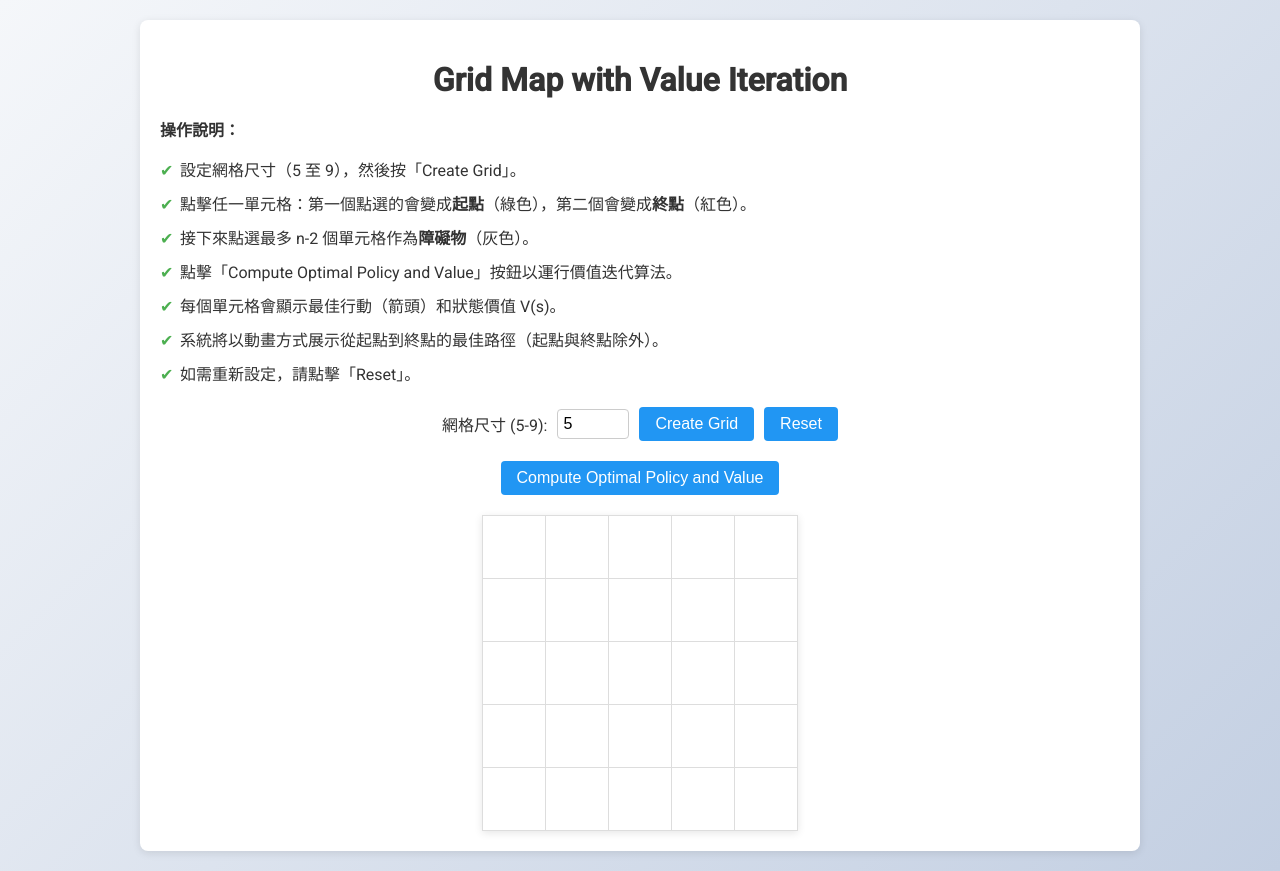
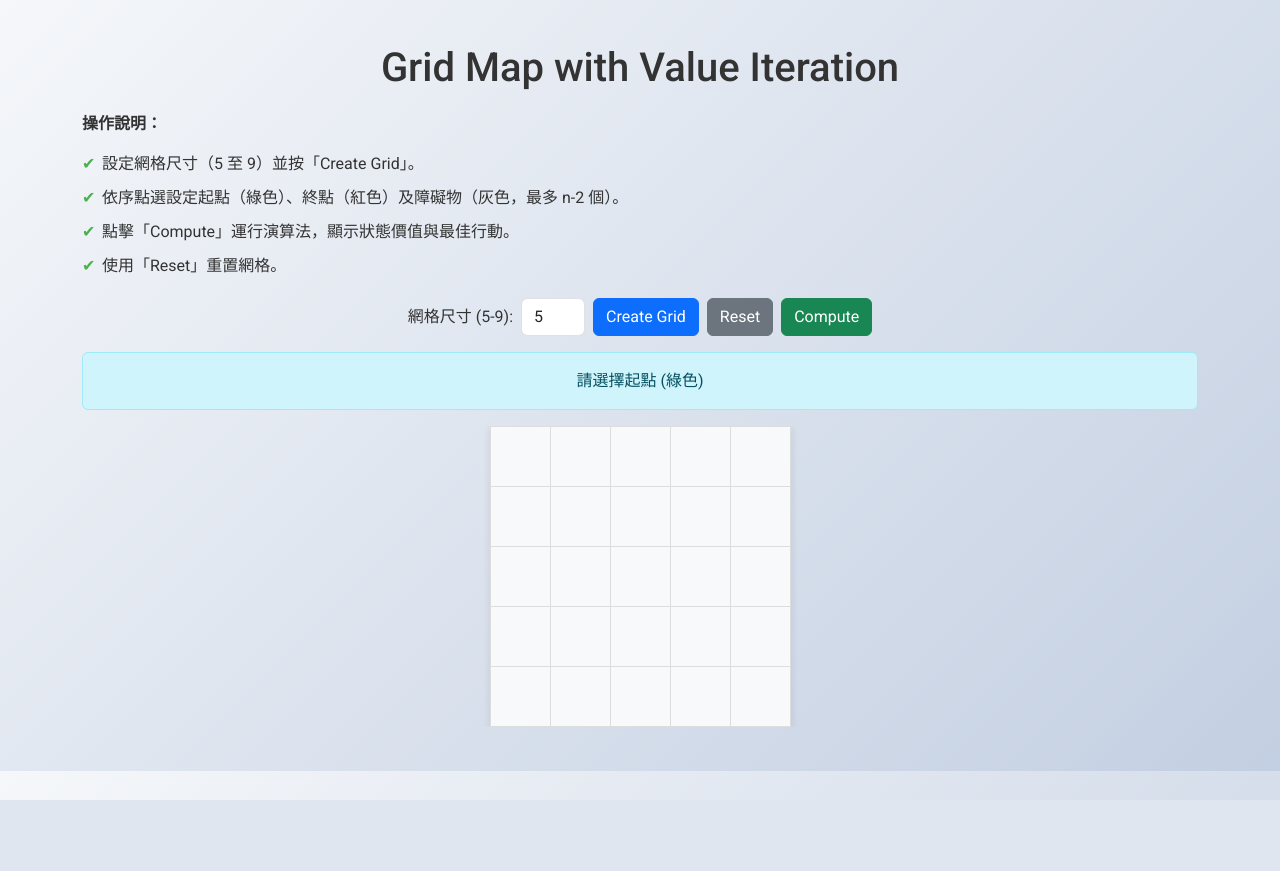
Before and after one commit to YANGCHIHUNG/DRL, a Flask app: page / in a window 1280 px wide. After the commit the page ends 800 px from the top, so only its background shows below. Run offline with Flask 3, Linux system fonts and the light colour scheme.

Commit message:
feat: improve grid UI layout

```diff
--- a/hw2/templates/index.html
+++ b/hw2/templates/index.html
@@ -3,6 +3,10 @@
 <head>
   <meta charset="UTF-8">
   <title>Grid Map with Value Iteration</title>
+  <meta name="viewport" content="width=device-width, initial-scale=1">
+  <!-- Bootstrap CSS -->
+  <link href="https://cdn.jsdelivr.net/npm/bootstrap@5.3.0/dist/css/bootstrap.min.css" rel="stylesheet">
+  <!-- Google Fonts -->
   <link href="https://fonts.googleapis.com/css?family=Roboto:400,500&display=swap" rel="stylesheet">
   <style>
     body {
@@ -16,17 +20,9 @@
       text-align: center;
       margin-bottom: 20px;
     }
-    .container {
-      max-width: 960px;
-      margin: auto;
-      background: white;
-      padding: 20px;
-      border-radius: 8px;
-      box-shadow: 0 2px 8px rgba(0,0,0,0.1);
-    }
     .instruction {
       margin-bottom: 20px;
-      font-size: 16px;
+      font-size: 1rem;
       line-height: 1.5;
     }
     .instruction ul {
@@ -44,89 +40,61 @@
       left: 0;
       color: #4caf50;
     }
-    form {
-      display: flex;
-      justify-content: center;
-      align-items: center;
-      gap: 10px;
-      margin-bottom: 20px;
-    }
-    input[type="number"] {
-      width: 60px;
-      padding: 5px;
-      border: 1px solid #ccc;
-      border-radius: 4px;
-      font-size: 16px;
-    }
-    button {
-      padding: 8px 16px;
-      font-size: 16px;
-      border: none;
-      border-radius: 4px;
-      cursor: pointer;
-      background-color: #2196f3;
-      color: white;
-      transition: background-color 0.3s ease;
-    }
-    button:hover {
-      background-color: #1976d2;
-    }
+    /* Table and cell styling */
     table {
       margin: 0 auto;
       border-collapse: collapse;
       box-shadow: 0 2px 8px rgba(0,0,0,0.1);
+      position: relative;
     }
     td {
+      box-sizing: border-box;
       width: 60px;
       height: 60px;
       border: 1px solid #ddd;
+      background-color: #f8f9fa;
       text-align: center;
       vertical-align: middle;
       cursor: pointer;
-      font-size: 16px;
+      font-size: 1rem;
       position: relative;
-      transition: background-color 0.3s ease, transform 0.2s ease;
+      overflow: hidden;
+      /* 移除 hover 動畫效果 */
     }
-    td:hover {
-      transform: scale(1.05);
-    }
-    /* Colors for start, end, and obstacles */
-    .start { background-color: #4caf50; color: white; }
-    .end { background-color: #f44336; color: white; }
-    .obstacle { background-color: #9e9e9e; color: white; }
+    /* Special cell colors */
+    .start { background-color: #4caf50 !important; color: white; }
+    .end { background-color: #f44336 !important; color: white; }
+    .obstacle { background-color: #9e9e9e !important; color: white; }
   </style>
 </head>
 <body>
-  <div class="container">
+  <div class="container my-4">
     <h1>Grid Map with Value Iteration</h1>
-    <!-- 操作說明 -->
     <div class="instruction">
       <p><strong>操作說明：</strong></p>
       <ul>
-        <li>設定網格尺寸（5 至 9），然後按「Create Grid」。</li>
-        <li>點擊任一單元格：第一個點選的會變成<strong>起點</strong>（綠色），第二個會變成<strong>終點</strong>（紅色）。</li>
-        <li>接下來點選最多 n-2 個單元格作為<strong>障礙物</strong>（灰色）。</li>
-        <li>點擊「Compute Optimal Policy and Value」按鈕以運行價值迭代算法。</li>
-        <li>每個單元格會顯示最佳行動（箭頭）和狀態價值 V(s)。</li>
-        <li>系統將以動畫方式展示從起點到終點的最佳路徑（起點與終點除外）。</li>
-        <li>如需重新設定，請點擊「Reset」。</li>
+        <li>設定網格尺寸（5 至 9）並按「Create Grid」。</li>
+        <li>依序點選設定起點（綠色）、終點（紅色）及障礙物（灰色，最多 n-2 個）。</li>
+        <li>點擊「Compute」運行演算法，顯示狀態價值與最佳行動。</li>
+        <li>使用「Reset」重置網格。</li>
       </ul>
     </div>
 
-    <!-- 設定網格尺寸 -->
-    <form method="post" action="/">
-      <label for="grid_size">網格尺寸 (5-9): </label>
-      <input type="number" name="grid_size" id="grid_size" value="{{ n }}" min="5" max="9">
-      <button type="submit">Create Grid</button>
-      <button type="button" onclick="resetGrid()">Reset</button>
+    <!-- 將所有控制項排在同一列 -->
+    <form method="post" action="/" class="d-flex flex-wrap justify-content-center align-items-center mb-3">
+      <label for="grid_size" class="me-2">網格尺寸 (5-9): </label>
+      <input type="number" name="grid_size" id="grid_size" value="{{ n }}" min="5" max="9" class="form-control w-auto me-2">
+      <button type="submit" class="btn btn-primary me-2">Create Grid</button>
+      <button type="button" onclick="resetGrid()" class="btn btn-secondary me-2">Reset</button>
+      <button type="button" onclick="computeOptimalPolicyAndValue()" class="btn btn-success">Compute</button>
     </form>
 
-    <!-- 價值迭代功能按鈕 -->
-    <div style="text-align: center; margin-bottom: 20px;">
-      <button type="button" onclick="computeOptimalPolicyAndValue()">Compute Optimal Policy and Value</button>
+    <!-- 狀態說明區塊 -->
+    <div id="status" class="alert alert-info text-center mb-3">
+      請選擇起點 (綠色)
     </div>
 
-    <!-- 根據 n 動態生成網格 -->
+    <div class="table-responsive">
       <table id="grid">
         {% for i in range(n) %}
           <tr>
@@ -137,7 +105,10 @@
         {% endfor %}
       </table>
     </div>
+  </div>
 
+  <!-- Bootstrap JS Bundle (includes Popper) -->
+  <script src="https://cdn.jsdelivr.net/npm/bootstrap@5.3.0/dist/js/bootstrap.bundle.min.js"></script>
   <script>
     let n = {{ n }};
     let startSet = false;
@@ -147,6 +118,20 @@
     let startCoord = null;
     let endCoord = null;
     let actions = ["↑", "↓", "←", "→"];
+
+    function updateStatus() {
+      let statusText = "";
+      if (!startSet) {
+        statusText = "請選擇起點 (綠色)";
+      } else if (!endSet) {
+        statusText = "請選擇終點 (紅色)";
+      } else if (obstacleCount < maxObstacles) {
+        statusText = "請選擇障礙物 (灰色)，剩餘 " + (maxObstacles - obstacleCount) + " 個";
+      } else {
+        statusText = "所有選擇完成，請點擊 Compute 以運行演算法";
+      }
+      document.getElementById("status").innerHTML = statusText;
+    }
 
     function cellClicked(row, col) {
       let cell = document.getElementById("cell_" + row + "_" + col);
@@ -165,6 +150,7 @@
         cell.classList.add("obstacle");
         obstacleCount++;
       }
+      updateStatus();
     }
 
     function resetGrid(){
@@ -179,6 +165,7 @@
       obstacleCount = 0;
       startCoord = null;
       endCoord = null;
+      updateStatus();
     }
 
     function animatePath(path) {
@@ -211,6 +198,7 @@
         }
       }
 
+      // 終點的狀態價值設定為 0
       for (let i = 0; i < n; i++) {
         for (let j = 0; j < n; j++) {
           let cell = document.getElementById("cell_" + i + "_" + j);
@@ -299,6 +287,9 @@
         animatePath(path);
       }
     }
+
+    // 初始化狀態說明
+    updateStatus();
   </script>
 </body>
 </html>
```
Also changed, not shown: hw2/static/demo.gif. Lines whose indentation alone changed are shown as unchanged.
